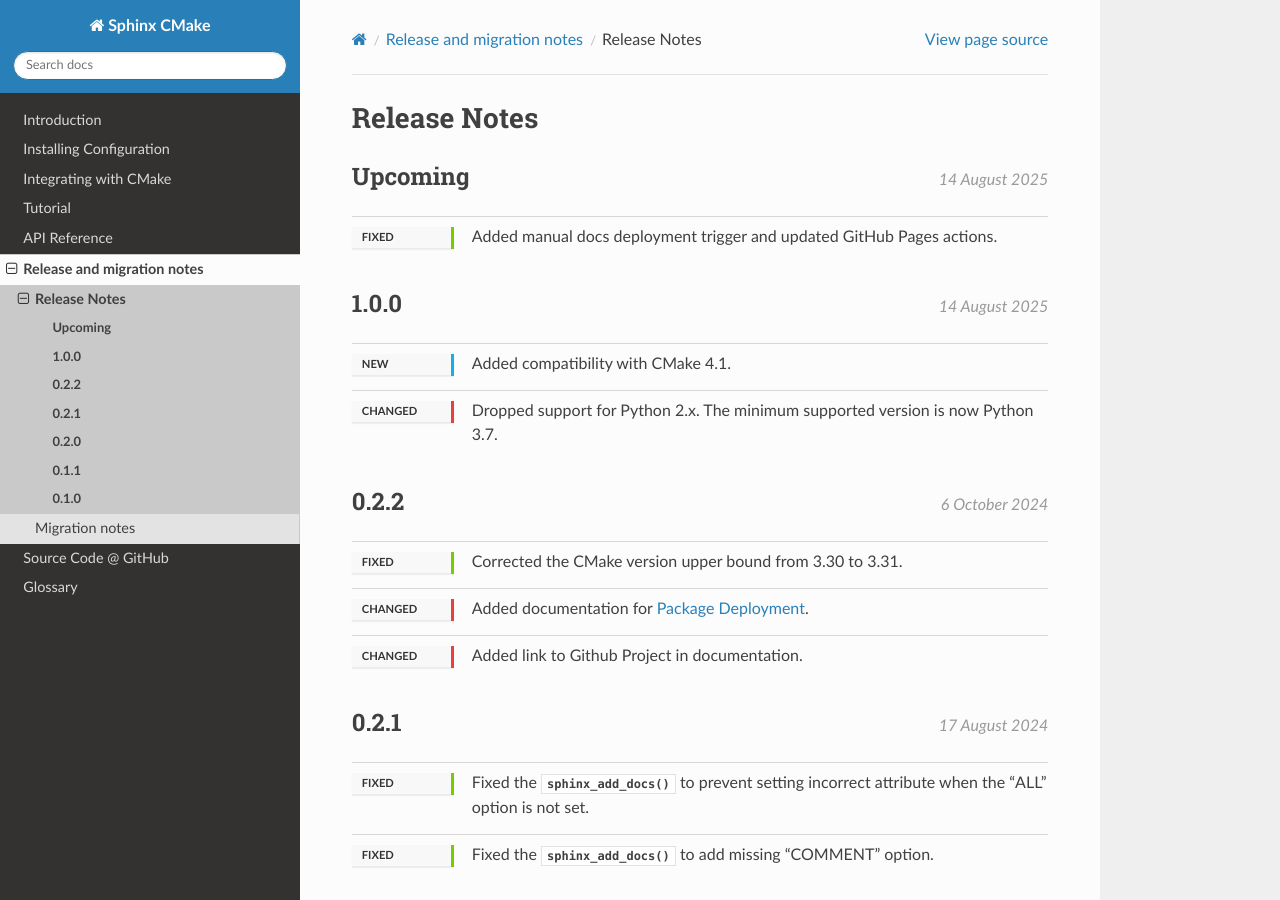
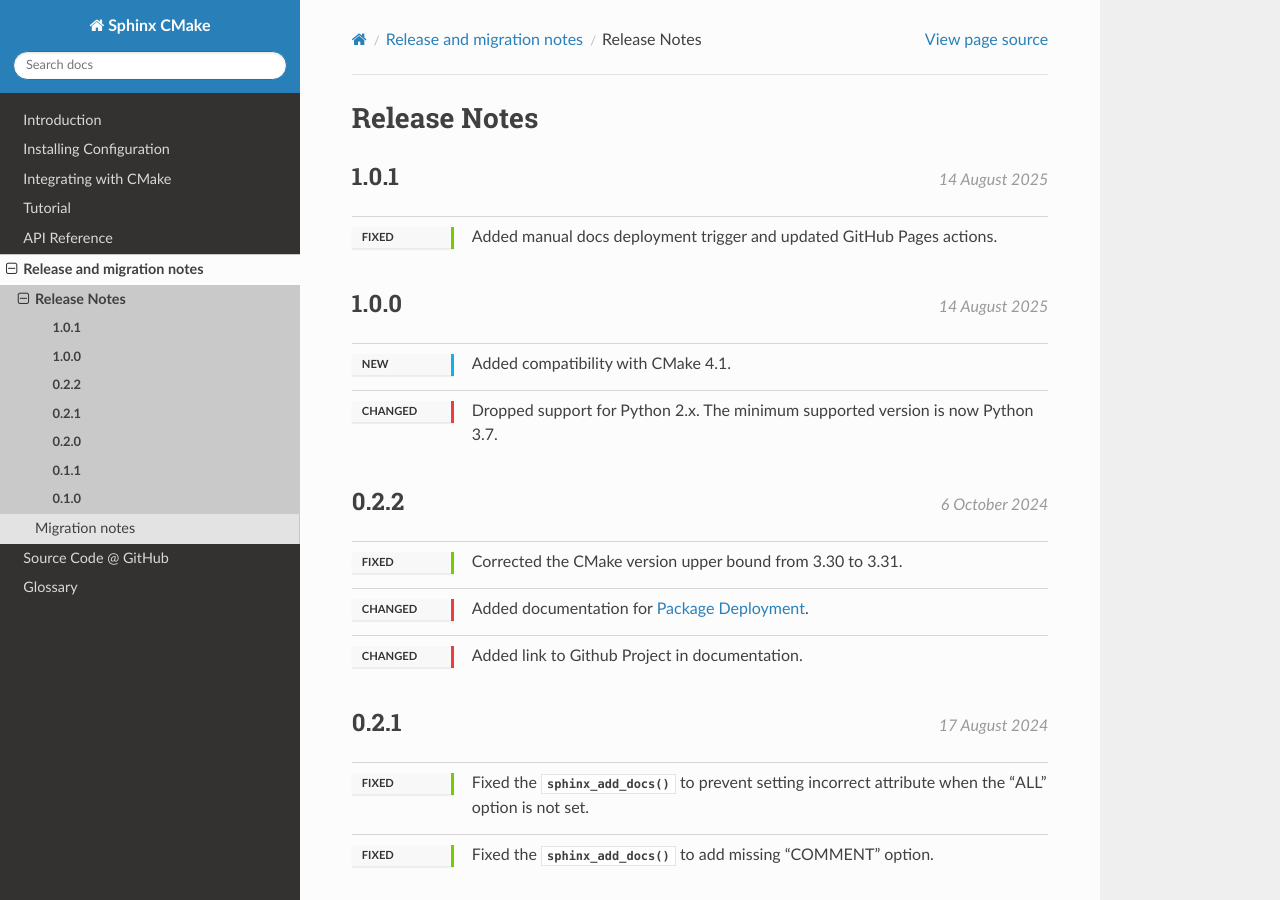
Before and after one commit to python-cmake/sphinx-cmake, a Sphinx documentation site: the page built from doc/release/release_notes.rst, in a window 1280 px wide and 900 px high. Built offline with Sphinx 7.4.7 and the Read the Docs theme 3.1.0, drawn with Linux system fonts in a browser that asks for light colours.

Commit message:
Update version to 1.0.1

```diff
--- a/doc/release/release_notes.rst
+++ b/doc/release/release_notes.rst
@@ -4,7 +4,8 @@
 Release Notes
 *************
 
-.. release:: Upcoming
+.. release:: 1.0.1
+    :date: 2025-08-14
 
     .. change:: fixed
 
--- a/pyproject.toml
+++ b/pyproject.toml
@@ -7,7 +7,7 @@
 
 [project]
 name = "sphinx-cmake"
-version = "1.0.0"
+version = "1.0.1"
 description = "Provide CMake module for Sphinx"
 readme = "README.md"
 requires-python = ">=3.7, <4"
```
